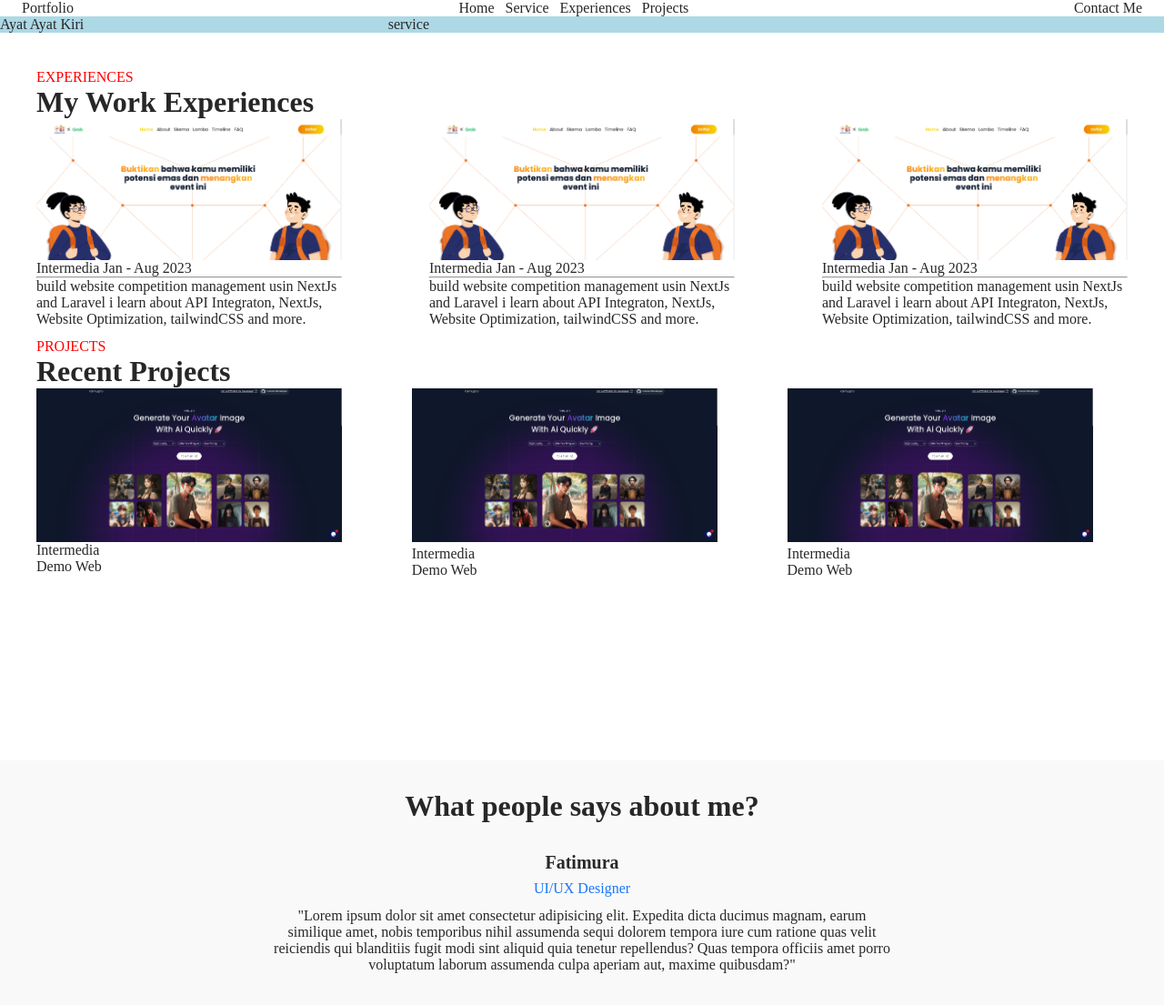
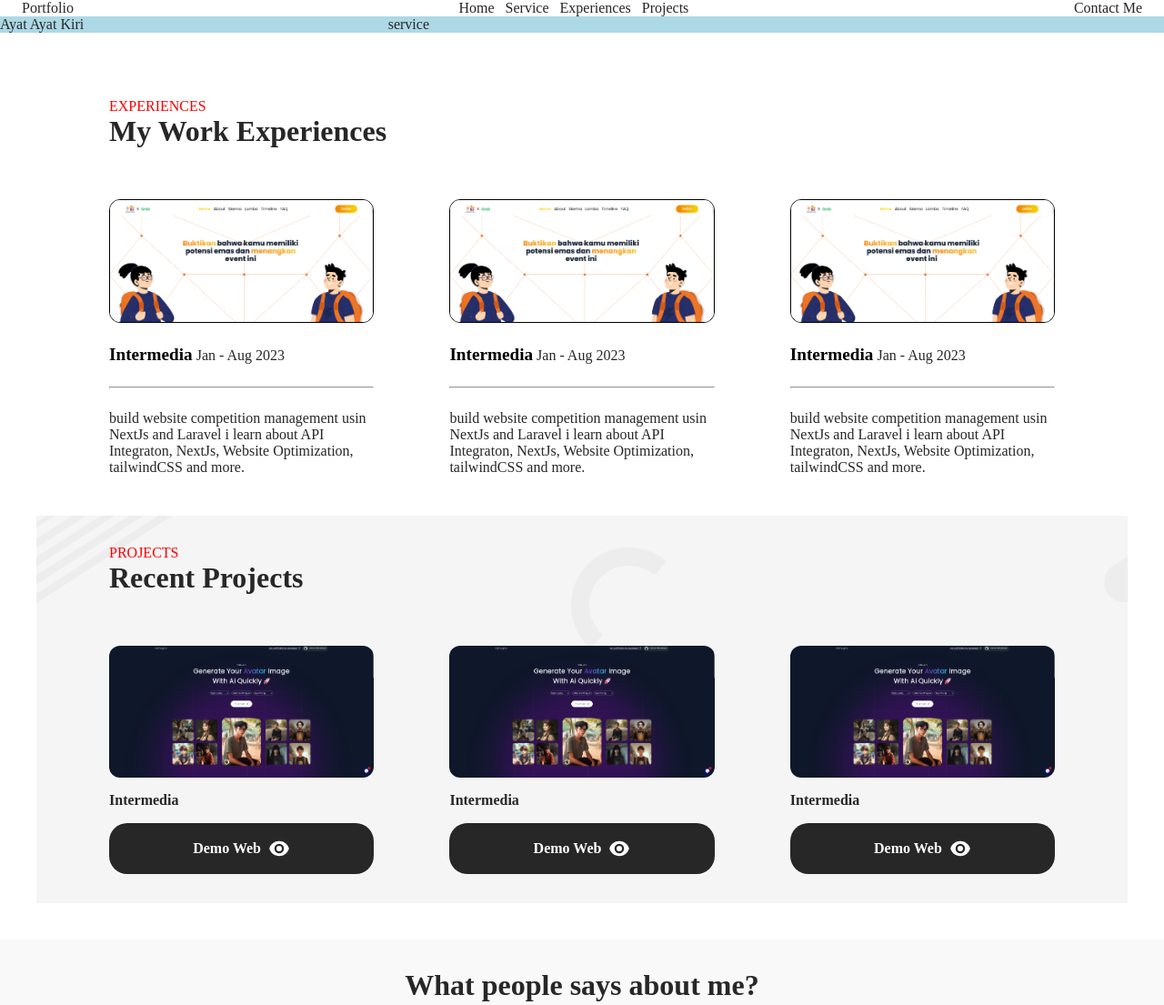
Before and after one commit to intermediaamikom/besmart-2024, a plain HTML site: page portfolio/index.html in a window 1280 px wide. Shown: the top 1105 px of the page at 91% size. Drawn offline with Linux system fonts and the light colour scheme.

Commit message:
feat: html structure and css

```diff
--- a/portfolio/index.css
+++ b/portfolio/index.css
@@ -12,21 +12,45 @@
     padding: 40px 40px 40px 40px;
 }
 
+#work-experiences {
+    display: flex;
+    flex-direction: column;
+    gap: 56px;
+    padding: 32px 80px 32px 80px;
+}
+
 #cards-work {
     display: flex;
     flex-direction: row;
     justify-content: space-between;
 }
 
-.card-work{
+.card-work {
     display: flex;
     flex-direction: column;
     width: 28%;
+    gap: 24px;
 }
 
-.card-project img {
+.card-work-title {
+    font-weight: bold;
+    color: black;
+    font-size: 1.2em;
+}
+
+.card-work img {
     width: 100%;
     height: auto;
+    border-radius: 12px;
+    border: 1px solid black;
+}
+
+#recent-projects {
+    display: flex;
+    flex-direction: column;
+    gap: 56px;
+    background-image: url('./images/bgproject.png');
+    padding: 32px 80px 32px 80px;
 }
 
 #cards-project {
@@ -36,9 +60,44 @@
 }
 
 .card-project{
+    width: 28%;
     display: flex;
     flex-direction: column;
-    width: 28%;
+    gap: 16px;
+}
+
+.card-project img {
+    width: 100%;
+    height: auto;
+    border-radius: 12px;
+}
+
+.card-project span {
+    font-weight: bold;
+}
+
+.card-project a {
+    width: 100%;
+    background-color: #272727;
+    border-radius: 20px;
+    display: flex;
+    flex-direction: row;
+    justify-content: center;
+    align-items: center;
+    padding-top: 16px;
+    padding-bottom: 16px;
+    color: white;
+    gap: 8px;
+}
+
+.card-project a span {
+    color: white;
+}
+
+.card-project a svg {
+    fill: white;
+    width: 24px;
+    height: auto;
 }
 
 /* container */
--- a/portfolio/index.html
+++ b/portfolio/index.html
@@ -30,7 +30,12 @@
       </div>
 
       <div style="background-color: lightblue; flex: 2">
-        <div class="right-section" style="display: flex; flex-direction: column;"><span>service</span></div>
+        <div
+          class="right-section"
+          style="display: flex; flex-direction: column"
+        >
+          <span>service</span>
+        </div>
       </div>
     </div>
     <!-- end bagian Bintang -->
@@ -46,7 +51,7 @@
           <div class="card-work">
             <img src="./images/iitc.png" alt="my first work" />
             <div>
-              <span>Intermedia</span>
+              <span class="card-work-title">Intermedia</span>
               <span>Jan - Aug 2023</span>
             </div>
             <hr />
@@ -59,7 +64,7 @@
           <div class="card-work">
             <img src="./images/iitc.png" alt="my first work" />
             <div>
-              <span>Intermedia</span>
+              <span class="card-work-title">Intermedia</span>
               <span>Jan - Aug 2023</span>
             </div>
             <hr />
@@ -72,7 +77,7 @@
           <div class="card-work">
             <img src="./images/iitc.png" alt="my first work" />
             <div>
-              <span>Intermedia</span>
+              <span class="card-work-title">Intermedia</span>
               <span>Jan - Aug 2023</span>
             </div>
             <hr />
@@ -94,23 +99,61 @@
             <img src="./images/raimu.png" alt="my first work" />
             <span>Intermedia</span>
             <a href="#">
-                Demo Web
-            </button>
+              <span>Demo Web</span>
+              <svg
+                xmlns="http://www.w3.org/2000/svg"
+                viewBox="0 0 24 24"
+                fill="currentColor"
+                style="width: 24px; height: 24px;"
+              >
+                <path d="M12 15a3 3 0 1 0 0-6 3 3 0 0 0 0 6Z" />
+                <path
+                  fill-rule="evenodd"
+                  d="M1.323 11.447C2.811 6.976 7.028 3.75 12.001 3.75c4.97 0 9.185 3.223 10.675 7.69.12.362.12.752 0 1.113-1.487 4.471-5.705 7.697-10.677 7.697-4.97 0-9.186-3.223-10.675-7.69a1.762 1.762 0 0 1 0-1.113ZM17.25 12a5.25 5.25 0 1 1-10.5 0 5.25 5.25 0 0 1 10.5 0Z"
+                  clip-rule="evenodd"
+                />
+              </svg>
+            </a>
           </div>
           <div class="card-project">
             <img src="./images/raimu.png" alt="my first work" />
             <span>Intermedia</span>
             <a href="#">
-                Demo Web
-            </button>
+              <span>Demo Web</span>
+              <svg
+                xmlns="http://www.w3.org/2000/svg"
+                viewBox="0 0 24 24"
+                fill="currentColor"
+                style="width: 24px; height: 24px;"
+              >
+                <path d="M12 15a3 3 0 1 0 0-6 3 3 0 0 0 0 6Z" />
+                <path
+                  fill-rule="evenodd"
+                  d="M1.323 11.447C2.811 6.976 7.028 3.75 12.001 3.75c4.97 0 9.185 3.223 10.675 7.69.12.362.12.752 0 1.113-1.487 4.471-5.705 7.697-10.677 7.697-4.97 0-9.186-3.223-10.675-7.69a1.762 1.762 0 0 1 0-1.113ZM17.25 12a5.25 5.25 0 1 1-10.5 0 5.25 5.25 0 0 1 10.5 0Z"
+                  clip-rule="evenodd"
+                />
+              </svg>
+            </a>
           </div>
-
           <div class="card-project">
             <img src="./images/raimu.png" alt="my first work" />
             <span>Intermedia</span>
             <a href="#">
-                Demo Web
-            </button>
+              <span>Demo Web</span>
+              <svg
+                xmlns="http://www.w3.org/2000/svg"
+                viewBox="0 0 24 24"
+                fill="currentColor"
+                style="width: 24px; height: 24px;"
+              >
+                <path d="M12 15a3 3 0 1 0 0-6 3 3 0 0 0 0 6Z" />
+                <path
+                  fill-rule="evenodd"
+                  d="M1.323 11.447C2.811 6.976 7.028 3.75 12.001 3.75c4.97 0 9.185 3.223 10.675 7.69.12.362.12.752 0 1.113-1.487 4.471-5.705 7.697-10.677 7.697-4.97 0-9.186-3.223-10.675-7.69a1.762 1.762 0 0 1 0-1.113ZM17.25 12a5.25 5.25 0 1 1-10.5 0 5.25 5.25 0 0 1 10.5 0Z"
+                  clip-rule="evenodd"
+                />
+              </svg>
+            </a>
           </div>
         </div>
       </section>
```
